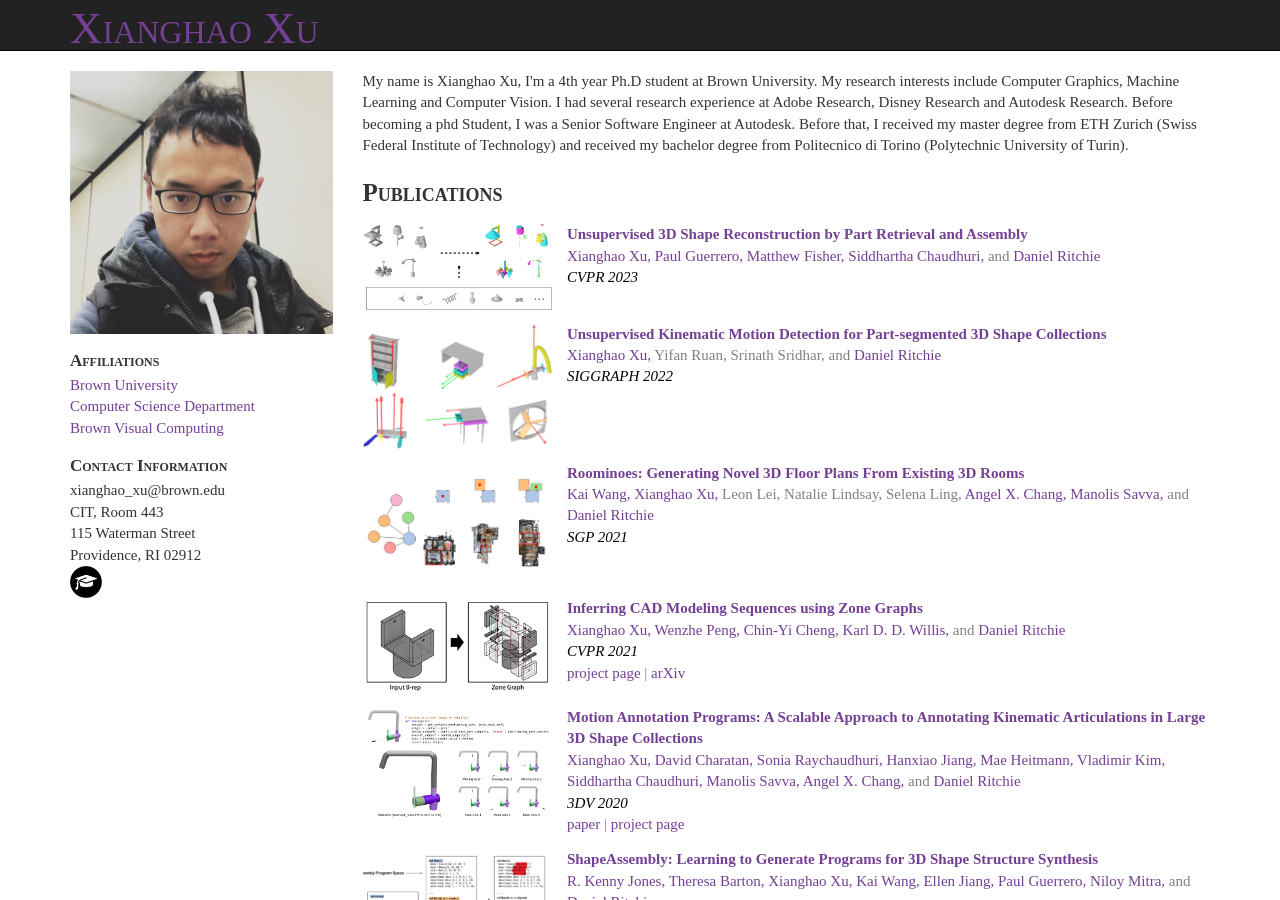
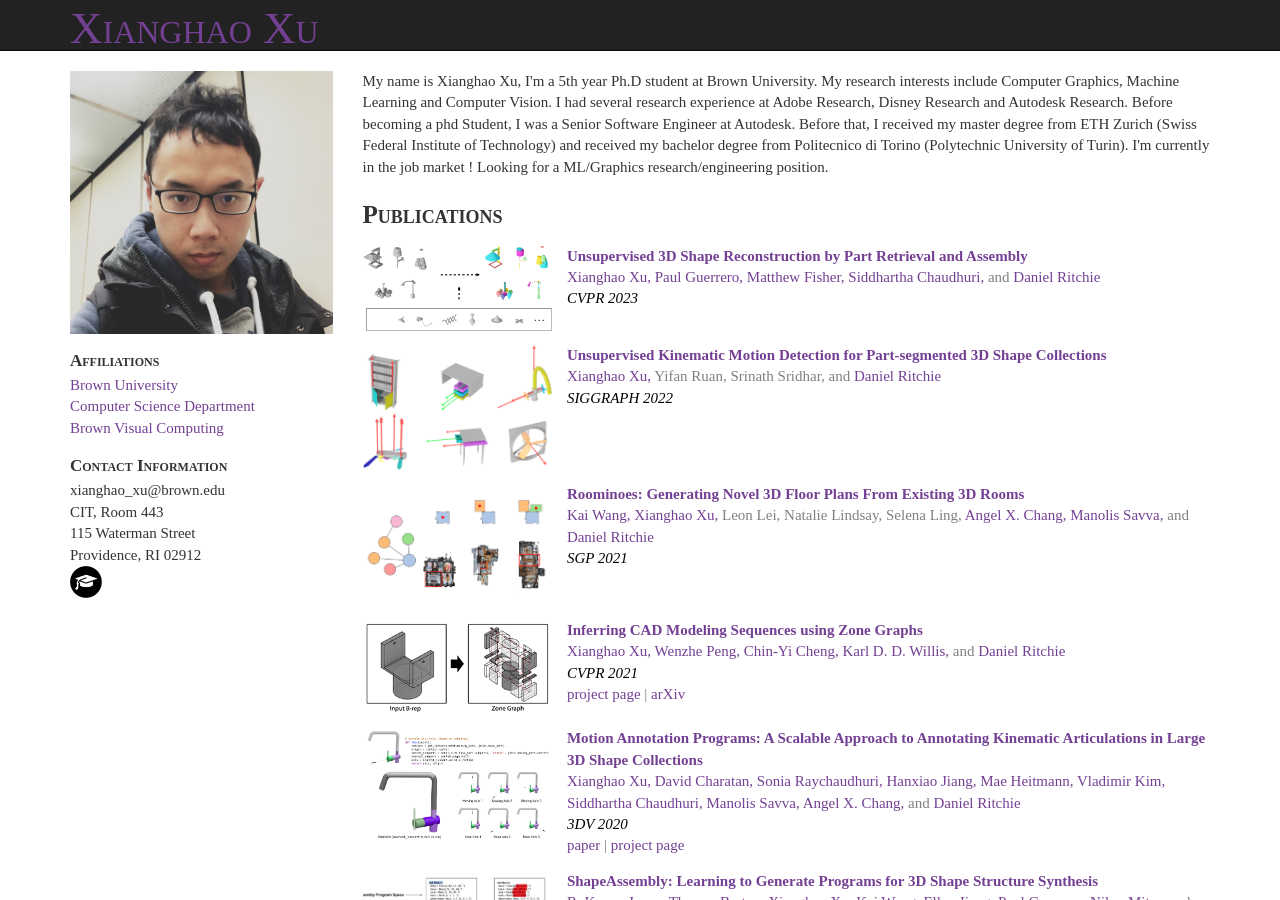
Before and after one commit to xxh43/xxh43.github.io, a Jekyll site: the page built from index.html, in a window 1280 px wide and 900 px high. Built offline with Jekyll 4.4.1, drawn with Linux system fonts in a browser that asks for light colours.

Commit message:
Update index.html

```diff
--- a/index.html
+++ b/index.html
@@ -6,9 +6,10 @@ title: Xianghao Xu (徐翔昊)
 <div class='mainitem' id='about'>
 	<div class='hidden-md hidden-lg mainheader'>About</div>
 	<p>
-		My name is Xianghao Xu, I'm a 4th year Ph.D student at Brown University. My research interests include Computer Graphics, Machine Learning and Computer Vision.
+		My name is Xianghao Xu, I'm a 5th year Ph.D student at Brown University. My research interests include Computer Graphics, Machine Learning and Computer Vision.
 		I had several research experience at Adobe Research, Disney Research and Autodesk Research. Before becoming a phd Student, I was a Senior Software Engineer at Autodesk.
 		Before that, I received my master degree from ETH Zurich (Swiss Federal Institute of Technology) and received my bachelor degree from Politecnico di Torino (Polytechnic University of Turin).
+		I'm currently in the job market ! Looking for a ML/Graphics research/engineering position.
 	</p>
 </div>
 
```
